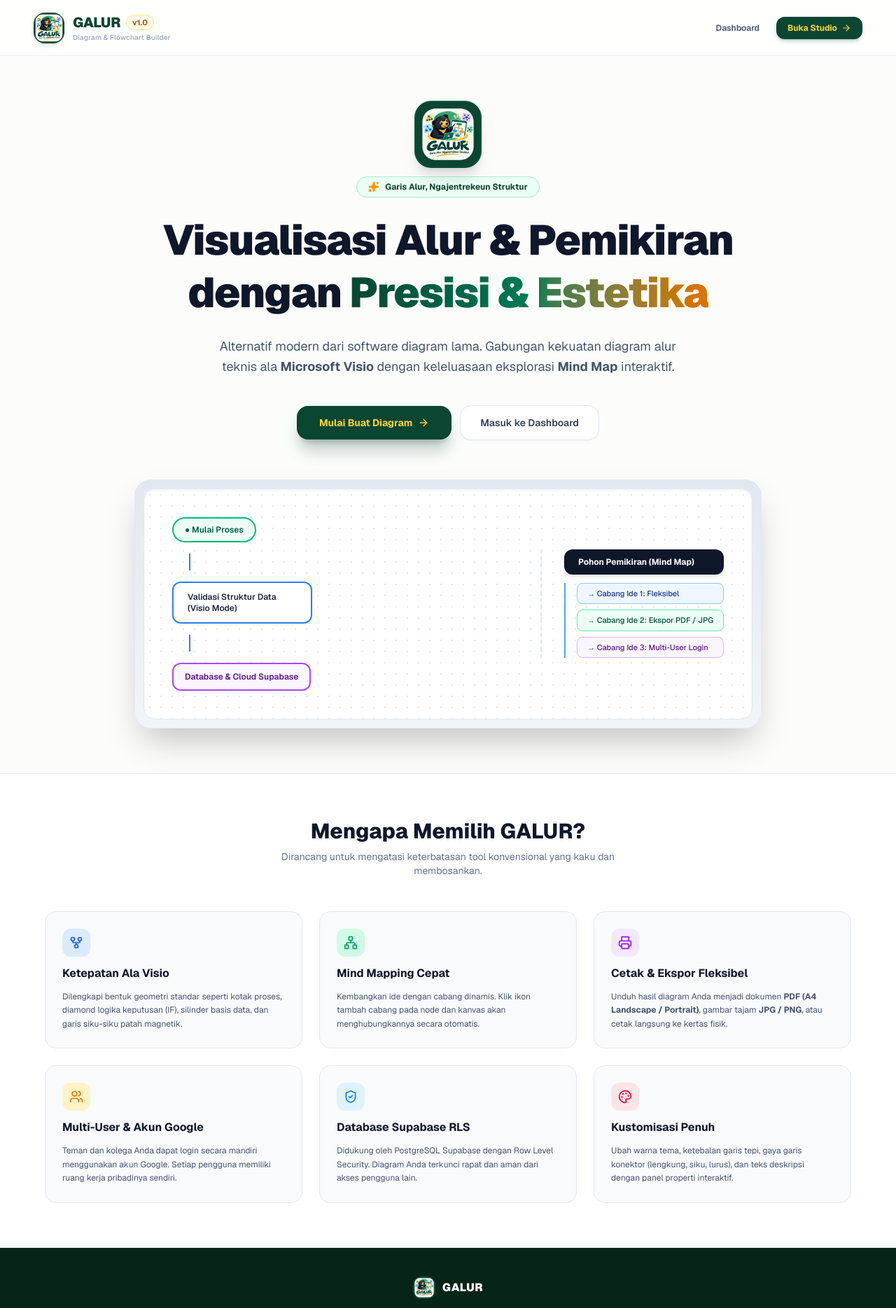
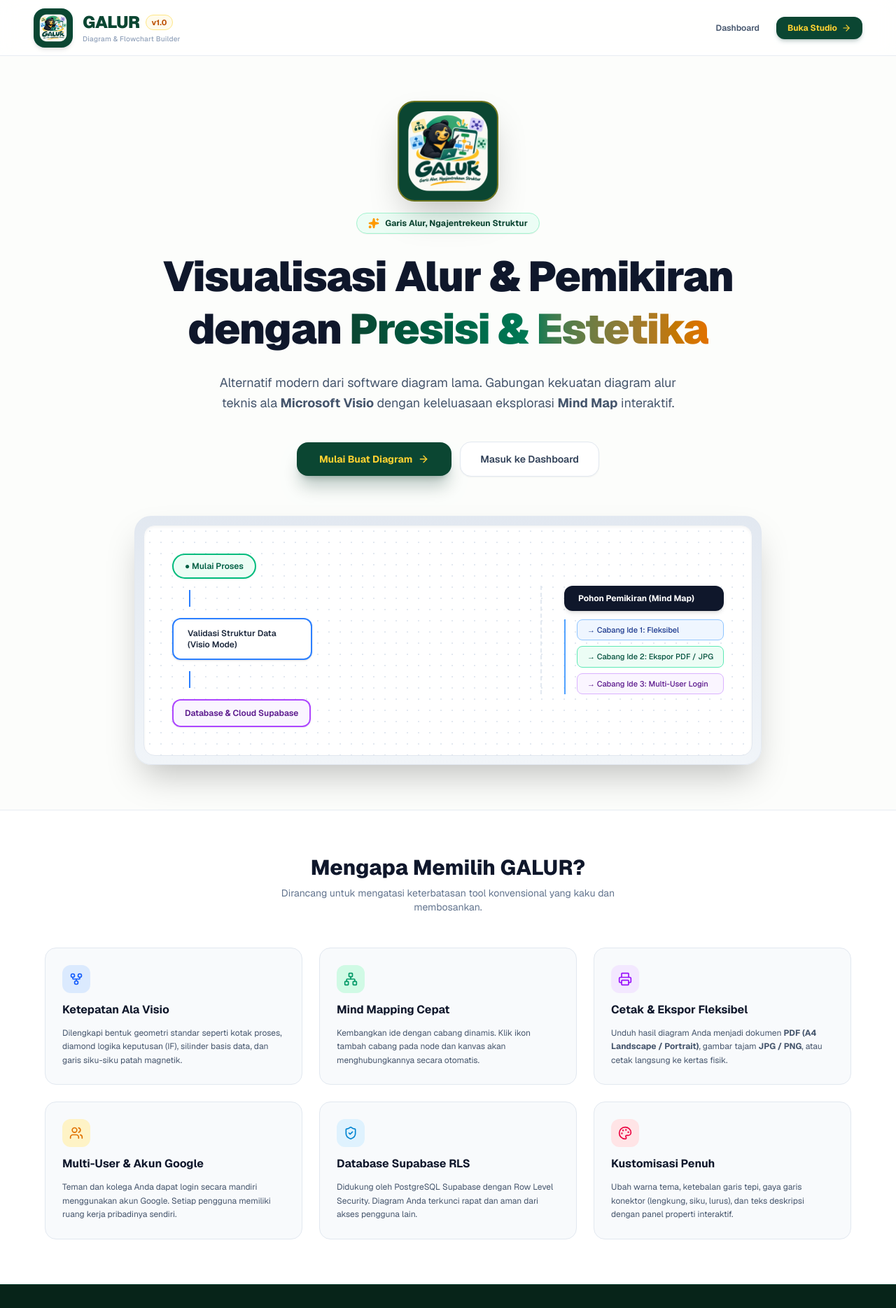
Before and after one commit to bangkitberuang/galur, a Next.js app: page / in a window 1280 px wide. Shown: the top 1869 px of the page at 70% size. Built offline with nearby package versions, Linux system fonts and the light colour scheme.

Commit message:
style: perbesar ukuran logo maskot di editor, dashboard, dan navbar agar lebih jelas dan proporsional

```diff
--- a/src/app/dashboard/page.tsx
+++ b/src/app/dashboard/page.tsx
@@ -137,19 +137,20 @@ export default function DashboardPage() {
       {/* Header Bar */}
       <header className="h-16 bg-white border-b border-slate-200 px-6 flex items-center justify-between sticky top-0 z-20 shadow-2xs">
         <div className="flex items-center gap-3">
-          <Link href="/" className="flex items-center gap-2.5 group">
-            <div className="w-9 h-9 rounded-xl bg-[#0b4632] flex items-center justify-center shadow-xs overflow-hidden border border-emerald-900/30 group-hover:scale-105 transition-transform">
+          <Link href="/" className="flex items-center gap-3 group">
+            <div className="w-12 h-12 rounded-2xl bg-[#0b4632] p-1 flex items-center justify-center shadow-md overflow-hidden border border-emerald-900/30 group-hover:scale-105 transition-transform">
               <Image
                 src="/logo.png"
                 alt="GALUR Logo"
-                width={36}
-                height={36}
-                className="w-full h-full object-cover"
+                width={48}
+                height={48}
+                className="w-full h-full object-contain rounded-xl"
+                priority
               />
             </div>
             <div>
-              <span className="font-black text-lg tracking-tight text-[#0b4632]">GALUR</span>
-              <span className="hidden sm:inline-block text-xs text-amber-700 font-bold ml-2 px-1.5 py-0.2 bg-amber-50 rounded border border-amber-200">
+              <span className="font-black text-xl tracking-tight text-[#0b4632]">GALUR</span>
+              <span className="hidden sm:inline-block text-xs text-amber-700 font-bold ml-2 px-2 py-0.5 bg-amber-50 rounded-full border border-amber-200">
                 Dashboard Studio
               </span>
             </div>
@@ -191,13 +192,13 @@ export default function DashboardPage() {
         {/* Banner Slogan dengan Maskot Galur */}
         <div className="bg-gradient-to-r from-[#0b4632] via-[#0d5940] to-[#072419] rounded-3xl p-6 md:p-8 text-white shadow-xl flex flex-col md:flex-row items-start md:items-center justify-between gap-6 border border-emerald-800/40">
           <div className="flex items-center gap-5">
-            <div className="w-20 h-20 rounded-2xl bg-[#083525] p-1 shadow-lg shrink-0 overflow-hidden border border-emerald-700/50 hidden sm:block">
+            <div className="w-24 h-24 sm:w-28 sm:h-28 rounded-3xl bg-[#083525] p-1.5 shadow-xl shrink-0 overflow-hidden border border-emerald-700/60 hidden sm:block">
               <Image
                 src="/logo.png"
                 alt="Maskot Galur"
-                width={80}
-                height={80}
-                className="w-full h-full object-cover rounded-xl"
+                width={112}
+                height={112}
+                className="w-full h-full object-contain rounded-2xl"
               />
             </div>
             <div className="space-y-1.5 max-w-xl">
--- a/src/app/page.tsx
+++ b/src/app/page.tsx
@@ -23,19 +23,20 @@ export default function LandingPage() {
     <div className="min-h-screen bg-[#fcfdfb] text-slate-800 flex flex-col selection:bg-emerald-700 selection:text-white">
       {/* Top Navbar */}
       <header className="h-20 bg-white/80 backdrop-blur-md border-b border-slate-200/80 px-6 md:px-12 flex items-center justify-between sticky top-0 z-30">
-        <div className="flex items-center gap-3">
-          <div className="w-11 h-11 rounded-2xl bg-[#0b4632] flex items-center justify-center shadow-md overflow-hidden border border-emerald-900/30">
+        <div className="flex items-center gap-3.5">
+          <div className="w-14 h-14 rounded-2xl bg-[#0b4632] p-1.5 flex items-center justify-center shadow-md overflow-hidden border border-emerald-900/40">
             <Image
               src="/logo.png"
               alt="GALUR Logo"
-              width={44}
-              height={44}
-              className="w-full h-full object-cover"
+              width={56}
+              height={56}
+              className="w-full h-full object-contain rounded-xl"
+              priority
             />
           </div>
           <div>
             <div className="flex items-center gap-2">
-              <span className="font-black text-xl tracking-tight text-[#0b4632]">GALUR</span>
+              <span className="font-black text-2xl tracking-tight text-[#0b4632]">GALUR</span>
               <span className="text-[11px] font-bold px-2 py-0.5 rounded-full bg-amber-50 text-amber-700 border border-amber-200">
                 v1.0
               </span>
@@ -66,14 +67,14 @@ export default function LandingPage() {
       {/* Hero Section */}
       <section className="relative py-16 px-6 md:px-12 max-w-6xl mx-auto text-center space-y-6">
         {/* Mascot & Badge Tagline */}
-        <div className="flex flex-col items-center gap-3">
-          <div className="w-24 h-24 rounded-3xl bg-[#0b4632] p-1.5 shadow-xl border-2 border-emerald-800/40 relative hover:scale-105 transition-transform duration-200">
+        <div className="flex flex-col items-center gap-4">
+          <div className="w-32 h-32 sm:w-36 sm:h-36 rounded-3xl bg-[#0b4632] p-2 shadow-2xl border-2 border-amber-400/40 relative hover:scale-105 transition-transform duration-200">
             <Image
               src="/logo.png"
               alt="Mascot Beruang Galur"
-              width={96}
-              height={96}
-              className="w-full h-full object-cover rounded-2xl"
+              width={144}
+              height={144}
+              className="w-full h-full object-contain rounded-2xl"
               priority
             />
           </div>
@@ -239,17 +240,17 @@ export default function LandingPage() {
 
       {/* Footer */}
       <footer className="mt-auto bg-[#072419] text-emerald-100/70 py-10 px-6 md:px-12 border-t border-emerald-900/50 text-center space-y-3">
-        <div className="flex items-center justify-center gap-2.5 text-white font-extrabold text-base">
-          <div className="w-8 h-8 rounded-xl bg-[#0b4632] flex items-center justify-center overflow-hidden border border-emerald-800/40">
+        <div className="flex items-center justify-center gap-3 text-white font-extrabold text-base">
+          <div className="w-12 h-12 rounded-2xl bg-[#0b4632] p-1 flex items-center justify-center overflow-hidden border border-emerald-800/40 shadow-md">
             <Image
               src="/logo.png"
               alt="GALUR Logo"
-              width={32}
-              height={32}
-              className="w-full h-full object-cover"
+              width={48}
+              height={48}
+              className="w-full h-full object-contain rounded-xl"
             />
           </div>
-          <span className="text-white tracking-wide font-black">GALUR</span>
+          <span className="text-white tracking-wide font-black text-lg">GALUR</span>
         </div>
         <p className="text-xs text-amber-300 font-semibold italic">
           &ldquo;Garis Alur, Ngajentrekeun Struktur&rdquo;
--- a/src/components/canvas/DiagramEditor.tsx
+++ b/src/components/canvas/DiagramEditor.tsx
@@ -516,29 +516,33 @@ function DiagramEditorInner({ diagramId, initialTitle = 'Diagram Tanpa Judul' }:
   return (
     <div className="flex flex-col h-screen w-screen overflow-hidden bg-slate-50">
       {/* Top Navigation Bar */}
-      <header className="h-14 bg-white border-b border-slate-200 px-4 flex items-center justify-between z-30 no-print shadow-2xs">
+      <header className="h-16 bg-white border-b border-slate-200 px-4 flex items-center justify-between z-30 no-print shadow-2xs">
         {/* Left: Brand, Back, & Title */}
         <div className="flex items-center gap-2.5">
           <Link
             href="/"
-            className="flex items-center gap-2 text-slate-800 hover:text-emerald-800 transition-colors group"
+            className="flex items-center gap-2.5 text-slate-800 hover:text-emerald-800 transition-colors group"
             title="Kembali ke Beranda GALUR"
           >
-            <div className="w-8 h-8 rounded-xl bg-[#0b4632] flex items-center justify-center shadow-xs overflow-hidden border border-emerald-900/30 group-hover:scale-105 transition-transform">
+            <div className="w-11 h-11 sm:w-12 sm:h-12 rounded-2xl bg-[#0b4632] p-1 flex items-center justify-center shadow-md overflow-hidden border border-emerald-900/30 group-hover:scale-105 transition-transform">
               <Image
                 src="/logo.png"
                 alt="GALUR Logo"
-                width={32}
-                height={32}
-                className="w-full h-full object-cover"
+                width={48}
+                height={48}
+                className="w-full h-full object-contain rounded-xl"
+                priority
               />
             </div>
             <div className="hidden sm:block">
-              <div className="flex items-center gap-1.5 font-black text-sm tracking-tight text-[#0b4632]">
+              <div className="flex items-center gap-1.5 font-black text-base tracking-tight text-[#0b4632]">
                 GALUR
-                <span className="text-[10px] font-bold px-1.5 py-0.2 rounded bg-amber-50 text-amber-700 border border-amber-200">
+                <span className="text-[10px] font-bold px-2 py-0.5 rounded-full bg-amber-50 text-amber-700 border border-amber-200">
                   Studio
                 </span>
+              </div>
+              <div className="text-[9px] text-slate-400 font-medium tracking-tight -mt-0.5 hidden lg:block">
+                Garis Alur, Ngajentrekeun Struktur
               </div>
             </div>
           </Link>
```
